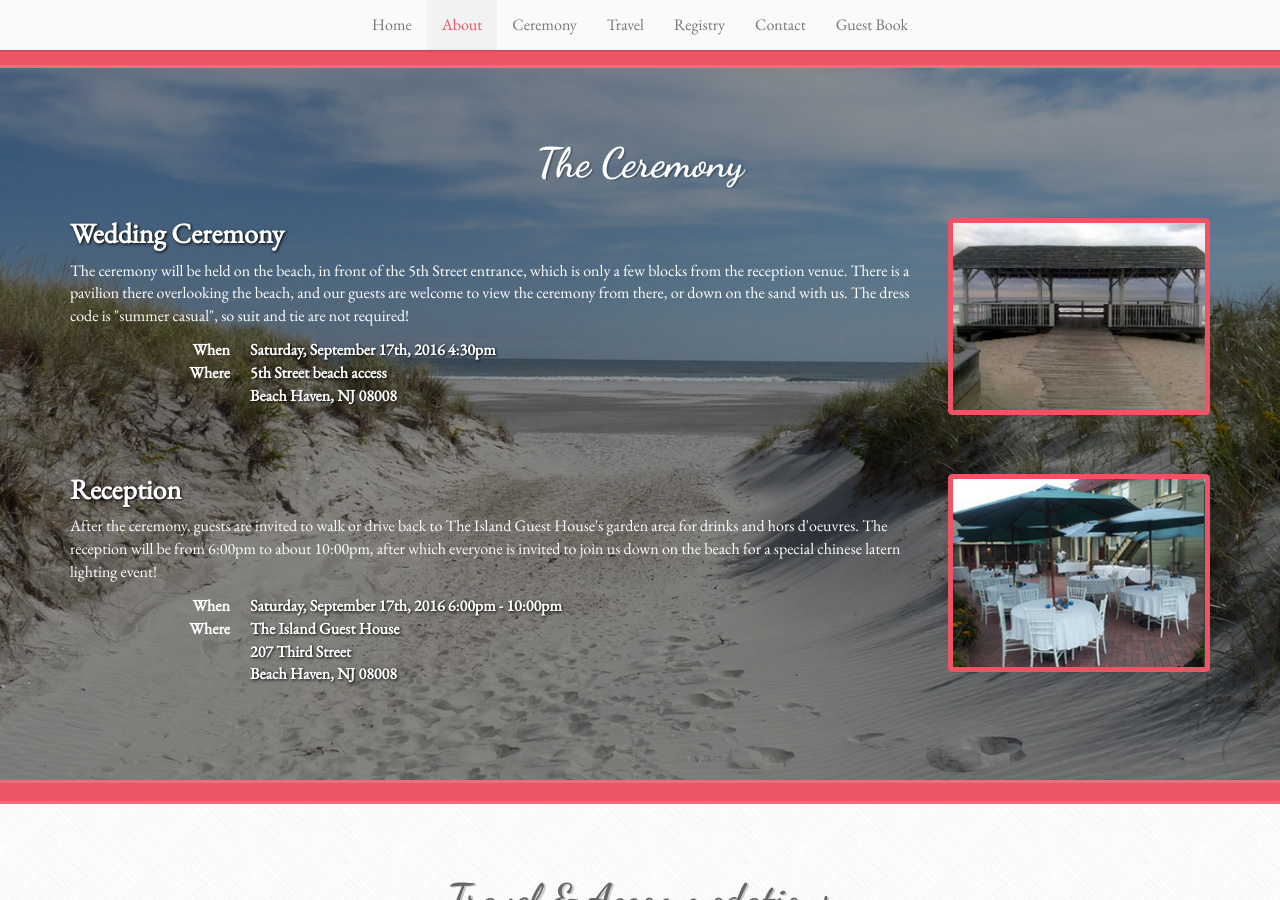
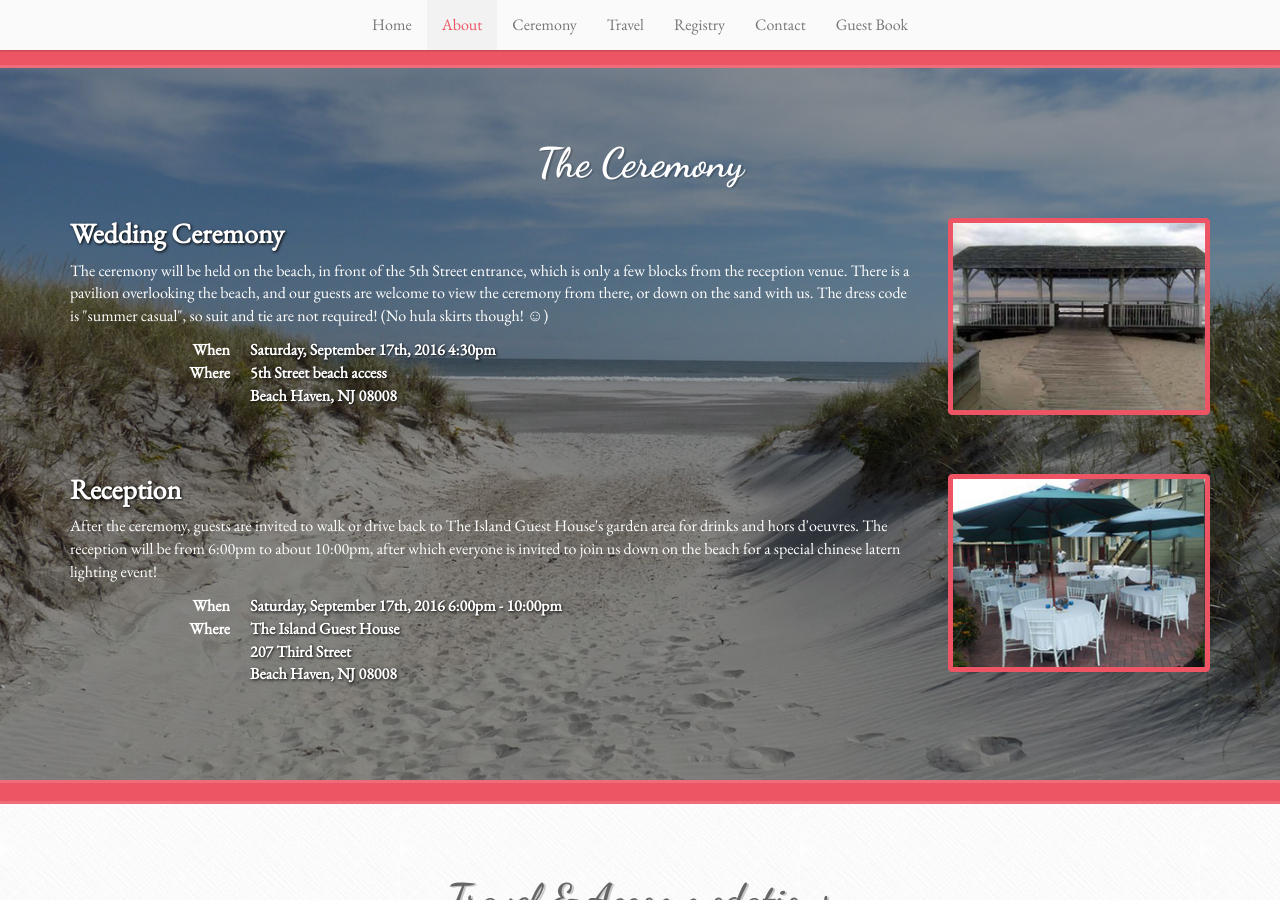
Before and after one commit to billdami/lisa-and-bill, a Jekyll site: the page built from index.html, in a window 1280 px wide and 900 px high, scrolled down 1323 px. Built offline with Jekyll 4.4.1, drawn with Linux system fonts in a browser that asks for light colours; nearby versions of some CDN libraries.

Commit message:
ceremony content text tweaks

```diff
--- a/ceremony.html
+++ b/ceremony.html
@@ -14,7 +14,7 @@ order: 2
 		<div class="row">
 			<div class="col-md-9">
 				<h3 class="text-shadowed">Wedding Ceremony</h3>
-				<p>The ceremony will be held on the beach, in front of the 5th Street entrance, which is only a few blocks from the reception venue. There is a pavilion there overlooking the beach, and our guests are welcome to view the ceremony from there, or down on the sand with us. The dress code is "summer casual", so suit and tie are not required!</p>
+				<p>The ceremony will be held on the beach, in front of the 5th Street entrance, which is only a few blocks from the reception venue. There is a pavilion overlooking the beach, and our guests are welcome to view the ceremony from there, or down on the sand with us. The dress code is "summer casual", so suit and tie are not required! (No hula skirts though! &#9786;)</p>
 				<dl class="dl-horizontal">
 					<dt>When</dt>
 					<dd class="text-shadowed">Saturday, September 17th, 2016 4:30pm</dd>
```
